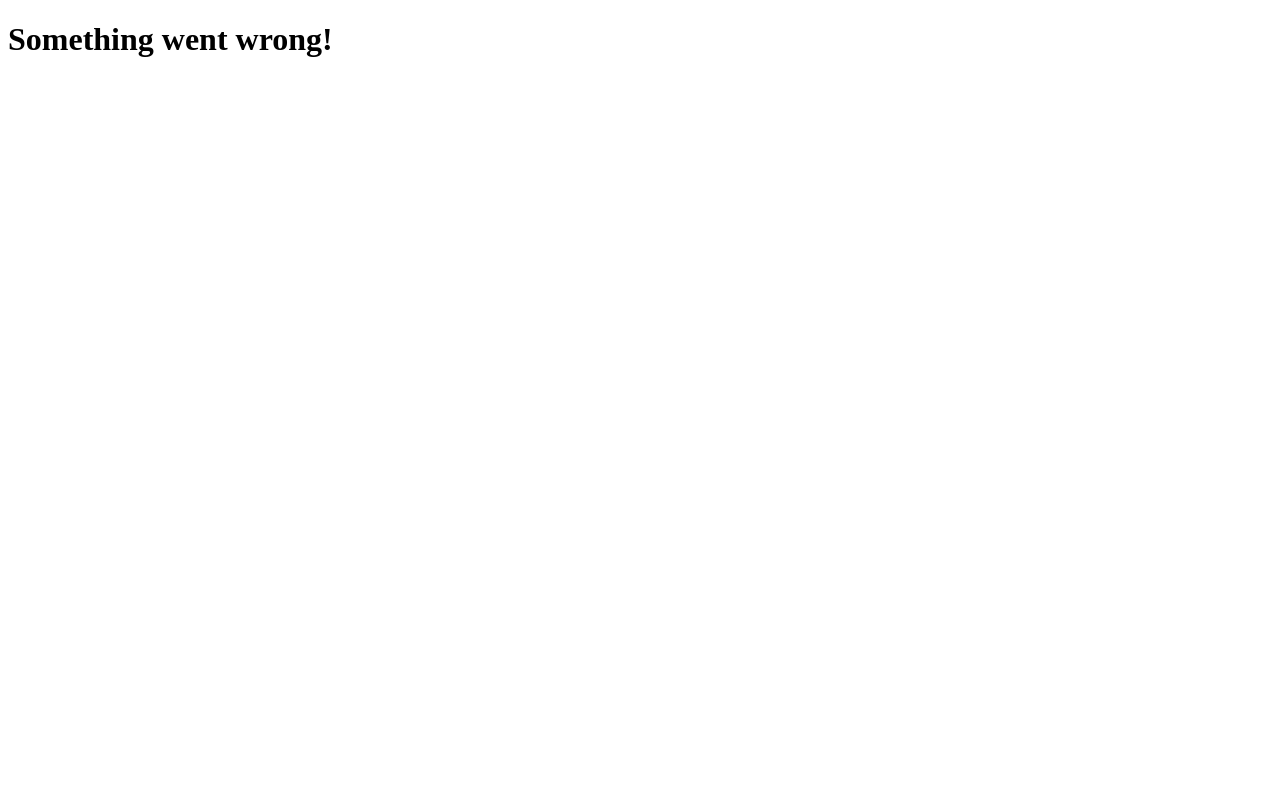
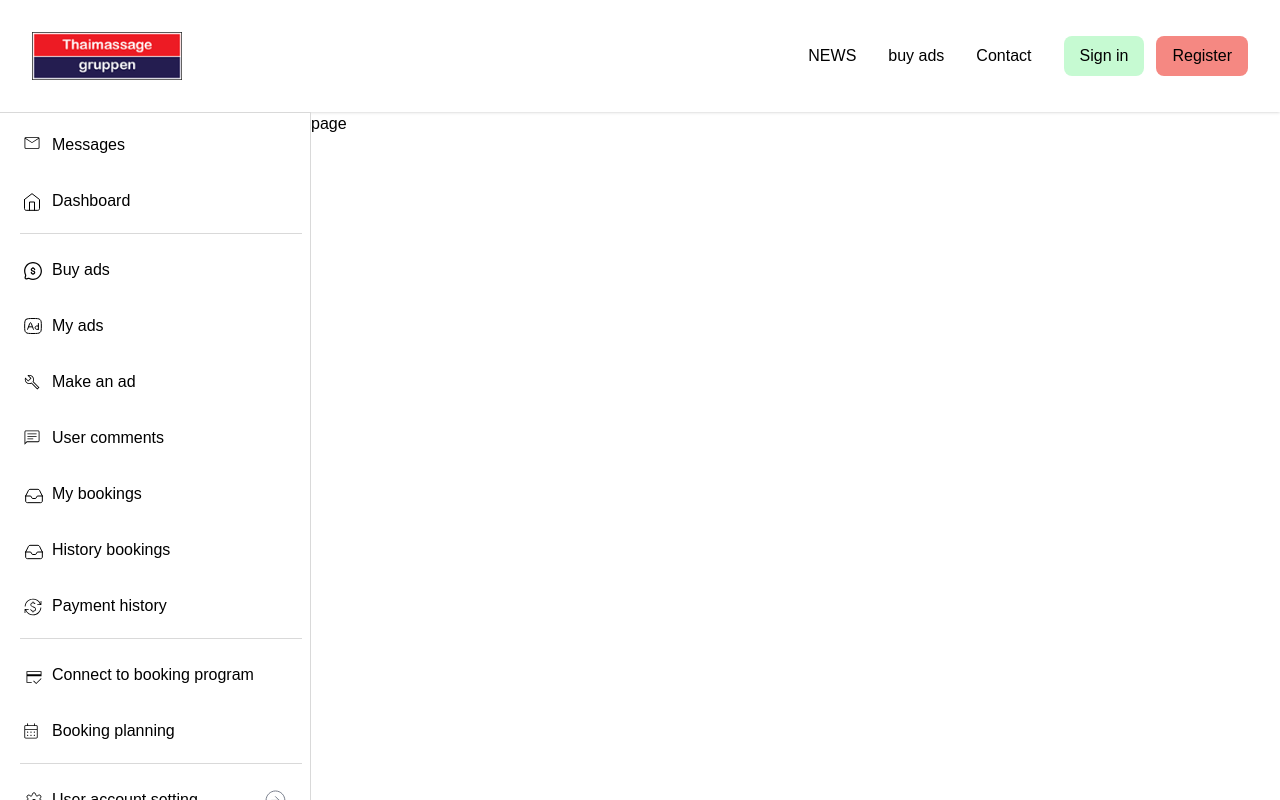
Before and after one commit to aliakbarzn/hooman, a Next.js app: page /en/dashboard/my-bookings in a window 1280 px wide. Before the commit this address had no page. Shown: the top 800 px of the page. Built offline with nearby package versions, Linux system fonts and the light colour scheme.

Commit message:
feat : initialize my bookings

```diff
--- /dev/null
+++ b/src/app/[locale]/dashboard/my-bookings/page.tsx
@@ -0,0 +1,7 @@
+import React from 'react'
+
+export default function page() {
+  return (
+    <div>page</div>
+  )
+}
--- a/src/assets/messages/en.json
+++ b/src/assets/messages/en.json
@@ -142,6 +142,7 @@
       "My ads": "My ads",
       "Make an ad": "Make an ad",
       "User comments": "User comments",
+      "MyBookings": "My bookings",
       "History bookings": "History bookings",
       "Payment history": "Payment history",
       "Connect to booking program": "Connect to booking program",
--- a/src/sections/dashboard/Dashboard.tsx
+++ b/src/sections/dashboard/Dashboard.tsx
@@ -62,6 +62,15 @@ export default function Dashboard() {
       href: '/comments',
       icon: <CommentsIcon />,
       title: t('User comments'),
+      hasChevron: false,
+      hasBorder: false,
+      subItems: [],
+    },
+    {
+      id: 'my-bookings',
+      href: '/my-bookings',
+      icon: <InventoryIcon />,
+      title: t('MyBookings'),
       hasChevron: false,
       hasBorder: false,
       subItems: [],
```
